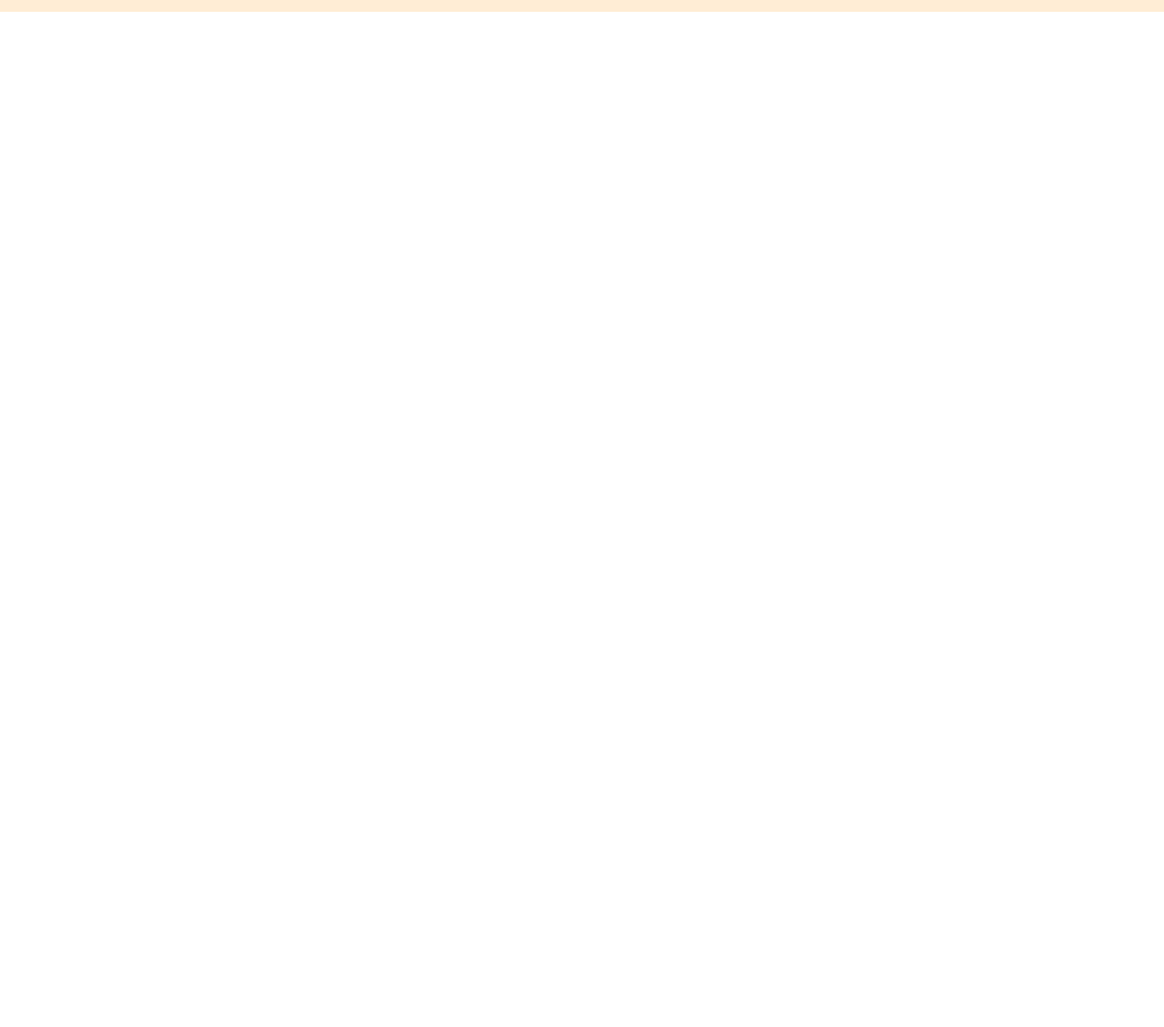
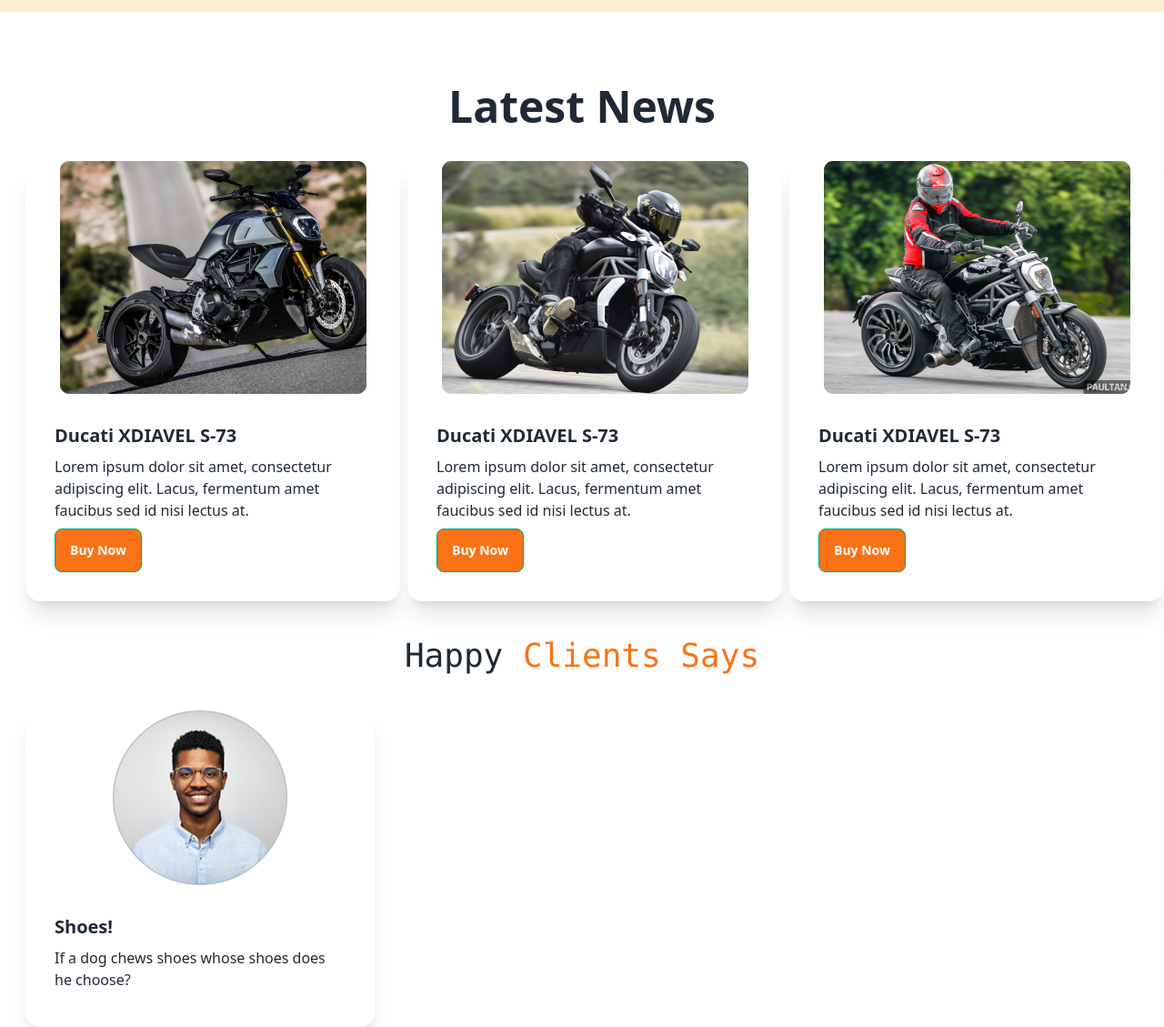
Before and after one commit to TanveenAmbrose/responsive_assignment, a website built with Vite: page index.html in a window 1280 px wide. Shown: the part 505-1634 px from the top of the page at 91% size. Before the commit the page ends 800 px from the top, so only its background shows below. Built offline with nearby package versions, Linux system fonts and the light colour scheme.

Commit message:
card done rating going on

```diff
--- a/index.html
+++ b/index.html
@@ -59,7 +59,7 @@
         <div id="slide1" class="carousel-item relative w-full">
             <div class="flex flex-col lg:flex-row lg:P-24 p-4 lg:gap-20">
                 <div class="flex-1 pl-5 space-y-3">
-                    <h1 class="text-6xl font-bold">Ride-on Mountain Rider <br> with Joy</h1><br>
+                    <h1 class="lg:text-6xl text-4xl font-bold">Ride-on Mountain Rider <br> with Joy</h1><br>
                     <p>Amet minim mollit non deserunt ullamco est sit aliqua dolor do amet sint. Velit officia consequat duis enim velit mollit. Exercitation veniam consequat sunt nostrud amet.</p><br>
                     <button class="btn btn-success bg-orange-500 ">Purchage</button>
                 </div>
@@ -71,8 +71,8 @@
             </div>
 
           <div class="absolute left-5 right-5 top-1/2 flex -translate-y-1/2 transform justify-between">
-            <a href="#slide4" class="btn btn-square">❮</a>
-            <a href="#slide2" class="btn btn-square">❯</a>
+            <a href="#slide4" class="btn btn-circle">❮</a>
+            <a href="#slide2" class="btn btn-circle">❯</a>
           </div>
         </div>
 
@@ -84,7 +84,7 @@
         <div id="slide2" class="carousel-item relative w-full">
             <div class="flex flex-col lg:flex-row lg:P-24 p-4 lg:gap-20">
                 <div class="flex-1 pl-5 space-y-3">
-                    <h1 class="text-6xl font-bold">Ride-on MK-27 Rush <br> with No FEAR</h1><br>
+                    <h1 class="lg:text-6xl text-4xl font-bold">Ride-on MK-27 Rush <br> with No FEAR</h1><br>
                     <p>Amet minim mollit non deserunt ullamco est sit aliqua dolor do amet sint. Velit officia consequat duis enim velit mollit. Exercitation veniam consequat sunt nostrud amet.</p><br>
                     <button class="btn btn-success bg-orange-500 ">Purchage</button>
                 </div>
@@ -96,8 +96,8 @@
             </div>
 
           <div class="absolute left-5 right-5 top-1/2 flex -translate-y-1/2 transform justify-between">
-            <a href="#slide1" class="btn btn-square">❮</a>
-            <a href="#slide3" class="btn btn-square">❯</a>
+            <a href="#slide1" class="btn btn-circle">❮</a>
+            <a href="#slide3" class="btn btn-circle">❯</a>
           </div>
         </div>
 
@@ -110,7 +110,7 @@
         <div id="slide3" class="carousel-item relative w-full">
             <div class="flex flex-col lg:flex-row lg:P-24 p-4 lg:gap-20">
                 <div class="flex-1 pl-5 space-y-3">
-                    <h1 class="text-6xl font-bold">Ride-on Rodies-750 <br> with Nothing</h1><br>
+                    <h1 class="lg:text-6xl text-4xl font-bold">Ride-on Rodies-750 <br> with Nothing</h1><br>
                     <p>Amet minim mollit non deserunt ullamco est sit aliqua dolor do amet sint. Velit officia consequat duis enim velit mollit. Exercitation veniam consequat sunt nostrud amet.</p><br>
                     <button class="btn btn-success bg-orange-500 ">Purchage</button>
                 </div>
@@ -122,8 +122,8 @@
             </div>
 
           <div class="absolute left-5 right-5 top-1/2 flex -translate-y-1/2 transform justify-between">
-            <a href="#slide2" class="btn btn-square">❮</a>
-            <a href="#slide4" class="btn btn-square">❯</a>
+            <a href="#slide2" class="btn btn-circle">❮</a>
+            <a href="#slide4" class="btn btn-circle">❯</a>
           </div>
         </div>
 
@@ -134,7 +134,7 @@
         <div id="slide4" class="carousel-item relative w-full">
             <div class="flex flex-col lg:flex-row lg:P-24 p-4 lg:gap-20">
                 <div class="flex-1 pl-5 space-y-3">
-                    <h1 class="text-6xl font-bold">Ride-on R15 v3 <br> with Smile</h1><br>
+                    <h1 class="lg:text-6xl text-4xl font-bold">Ride-on R15 v3 <br> with Smile</h1><br>
                     <p>Amet minim mollit non deserunt ullamco est sit aliqua dolor do amet sint. Velit officia consequat duis enim velit mollit. Exercitation veniam consequat sunt nostrud amet.</p><br>
                     <button class="btn btn-success bg-orange-500 ">Purchage</button>
                 </div>
@@ -146,8 +146,8 @@
             </div>
 
           <div class="absolute left-5 right-5 top-1/2 flex -translate-y-1/2 transform justify-between">
-            <a href="#slide3" class="btn btn-square">❮</a>
-            <a href="#slide1" class="btn btn-square">❯</a>
+            <a href="#slide3" class="btn btn-circle">❮</a>
+            <a href="#slide1" class="btn btn-circle">❯</a>
           </div>
         </div>
 
@@ -155,5 +155,115 @@
 
       </div>
 </header>
+
+<main class="md:container md:mx-auto">
+
+
+<!--Upper part-->
+  <section>
+
+  </section>
+
+
+
+
+  <!--card option-->
+  <section>
+    <h3 class="font-sans text-5xl font-semibold text-center pt-20 mb-9">Latest News</h3>
+
+    <div class="grid grid-cols-1 gap-2 md:grid-cols-2 pl-7 lg:grid-cols-3">
+
+      <!--Card1-->
+      <div class="card bg-base-100 shadow-xl">
+        <figure>
+          <img
+            src="biker/biker-zone-resources-main/biker-zone-resources-main/images/others/latest1.png"
+            alt="Shoes" />
+        </figure>
+        <div class="card-body">
+          <h2 class="card-title">Ducati XDIAVEL S-73</h2>
+          <p>Lorem ipsum dolor sit amet, consectetur adipiscing elit. Lacus, fermentum amet faucibus sed id nisi lectus at.</p>
+          <div class="card-actions">
+            <button class="btn btn-success bg-orange-500 text-white ">Buy Now</button>
+          </div>
+        </div>
+      </div>
+
+
+      <!--Card2-->
+      <div class="card bg-base-100 shadow-xl">
+        <figure>
+          <img
+            src="biker/biker-zone-resources-main/biker-zone-resources-main/images/others/latest2.png"
+            alt="Shoes" />
+        </figure>
+        <div class="card-body">
+          <h2 class="card-title">Ducati XDIAVEL S-73</h2>
+          <p>Lorem ipsum dolor sit amet, consectetur adipiscing elit. Lacus, fermentum amet faucibus sed id nisi lectus at.</p>
+          <div class="card-actions">
+            <button class="btn btn-success bg-orange-500 text-white ">Buy Now</button>
+          </div>
+        </div>
+      </div>
+
+
+
+      <!--Card3-->
+      <div class="card bg-base-100 shadow-xl">
+        <figure>
+          <img
+            src="biker/biker-zone-resources-main/biker-zone-resources-main/images/others/latest3.png"
+            alt="Shoes" />
+        </figure>
+        <div class="card-body">
+          <h2 class="card-title">Ducati XDIAVEL S-73</h2>
+          <p>Lorem ipsum dolor sit amet, consectetur adipiscing elit. Lacus, fermentum amet faucibus sed id nisi lectus at.</p>
+          <div class="card-actions">
+            <button class="btn btn-success bg-orange-500 text-white ">Buy Now</button>
+          </div>
+        </div>
+      </div>
+
+    </div>
+
+  </section>
+
+
+
+  <!--Happy reviews-->
+  <section>
+    <h2 class="text-4xl text-center pt-10 mb-10 font-mono">Happy <span class="text-orange-500">Clients Says</span></h2>
+
+
+    <!--rating starts-->
+    <div class="grid grid-cols-1 gap-2 md:grid-cols-2 pl-7 lg:grid-cols-3">
+
+
+
+        <!--rating 1-->
+    <div class="card bg-base-100 w-96 shadow-xl">
+      <figure>
+        <img class="w-1/2"
+          src="biker/biker-zone-resources-main/biker-zone-resources-main/images/others/user-1.png"
+          alt="..." />
+      </figure>
+      <div class="card-body">
+        <h2 class="card-title">Shoes!</h2>
+        <p>If a dog chews shoes whose shoes does he choose?</p>
+        <div class="justify-center">
+
+        </div>
+      </div>
+    </div>
+
+
+
+    </div>
+
+
+  </section>
+</main>
+
+
 </body>
 </html>
```
